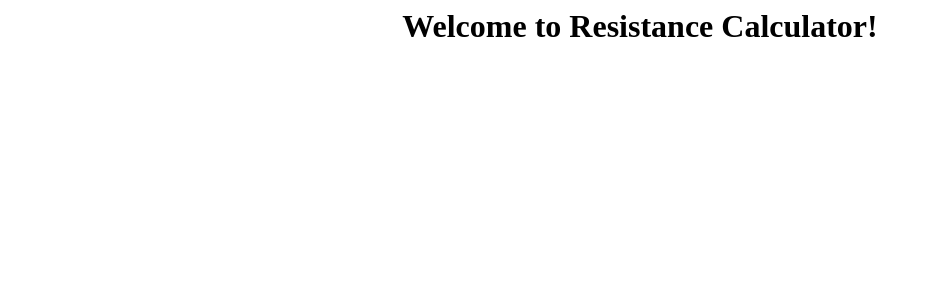
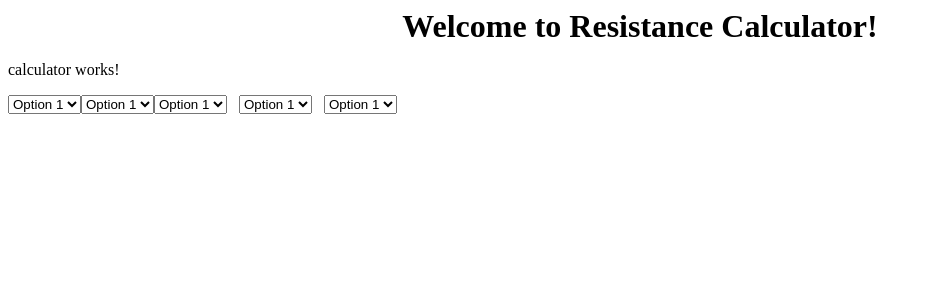
Before and after one commit to kw00183/cs6261project4, an Angular app: page / in a window 1280 px wide. Shown: the top 300 px of the page, without its empty margins (0-930 px from the left). Built offline with nearby package versions, Linux system fonts and the light colour scheme.

Commit message:
add in component elements and array for colorBrands values

```diff
--- a/src/app/app.component.css
+++ b/src/app/app.component.css
@@ -1,8 +1,7 @@
 body {
-  font-family: -apple-system, BlinkMacSystemFont, "Segoe UI", Roboto, Helvetica, Arial, sans-serif, "Apple Color Emoji", "Segoe UI Emoji", "Segoe UI Symbol";
+  font-family: Roboto, Helvetica, Arial, sans-serif;
   font-size: 14px;
-  color: #333;
-  box-sizing: border-box;
+  color: #000000;
   -webkit-font-smoothing: antialiased;
   -moz-osx-font-smoothing: grayscale;
 }
--- a/src/app/app.component.html
+++ b/src/app/app.component.html
@@ -1,3 +1,5 @@
 <div style="text-align: center;">
   <h1>{{title}}</h1>
 </div>
+
+<app-calculator></app-calculator>
--- a/src/app/resistance/calculator/calculator.component.html
+++ b/src/app/resistance/calculator/calculator.component.html
@@ -1 +1,41 @@
 <p>calculator works!</p>
+
+<div>
+  <span>
+    <select name="digit1" id="#">
+      <option selected="selected" value="one">Option 1</option>
+      <option value="two">Option 2</option>
+      <option value="three">Option 3</option>
+    </select>
+  </span>
+  <span>
+    <select name="digit2" id="#">
+      <option selected="selected" value="one">Option 1</option>
+      <option value="two">Option 2</option>
+      <option value="three">Option 3</option>
+    </select>
+  </span>
+  <span>
+    <select name="digit3" id="#">
+      <option selected="selected" value="one">Option 1</option>
+      <option value="two">Option 2</option>
+      <option value="three">Option 3</option>
+    </select>
+  </span>
+  &nbsp;
+  <span>
+    <select name="digit3" id="#">
+      <option selected="selected" value="one">Option 1</option>
+      <option value="two">Option 2</option>
+      <option value="three">Option 3</option>
+    </select>
+  </span>
+  &nbsp;
+  <span>
+    <select name="digit3" id="#">
+      <option selected="selected" value="one">Option 1</option>
+      <option value="two">Option 2</option>
+      <option value="three">Option 3</option>
+    </select>
+  </span>
+</div>
```
Also changed, not shown: src/app/resistance/calculator/calculator.component.ts (+17 -2 lines).
